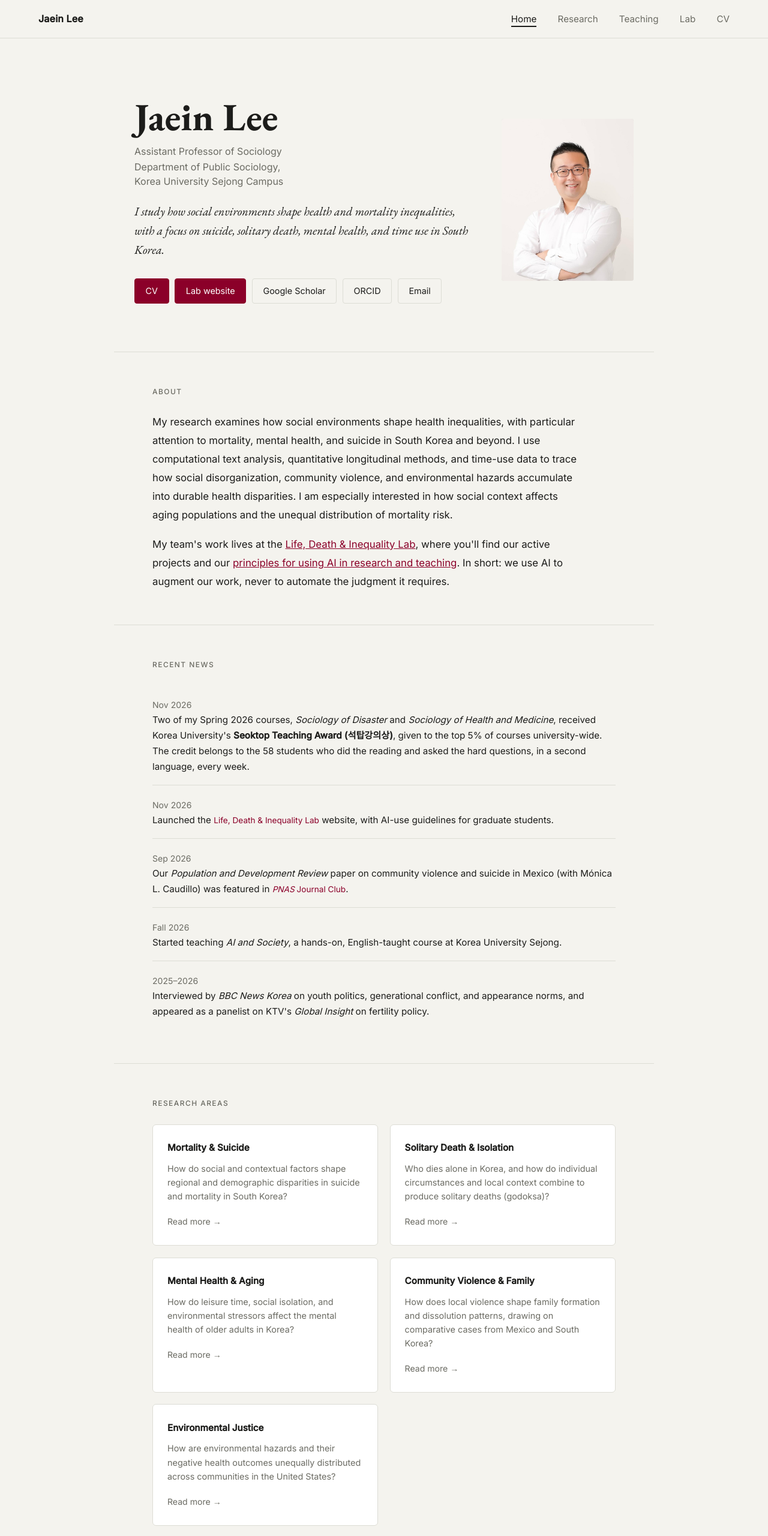
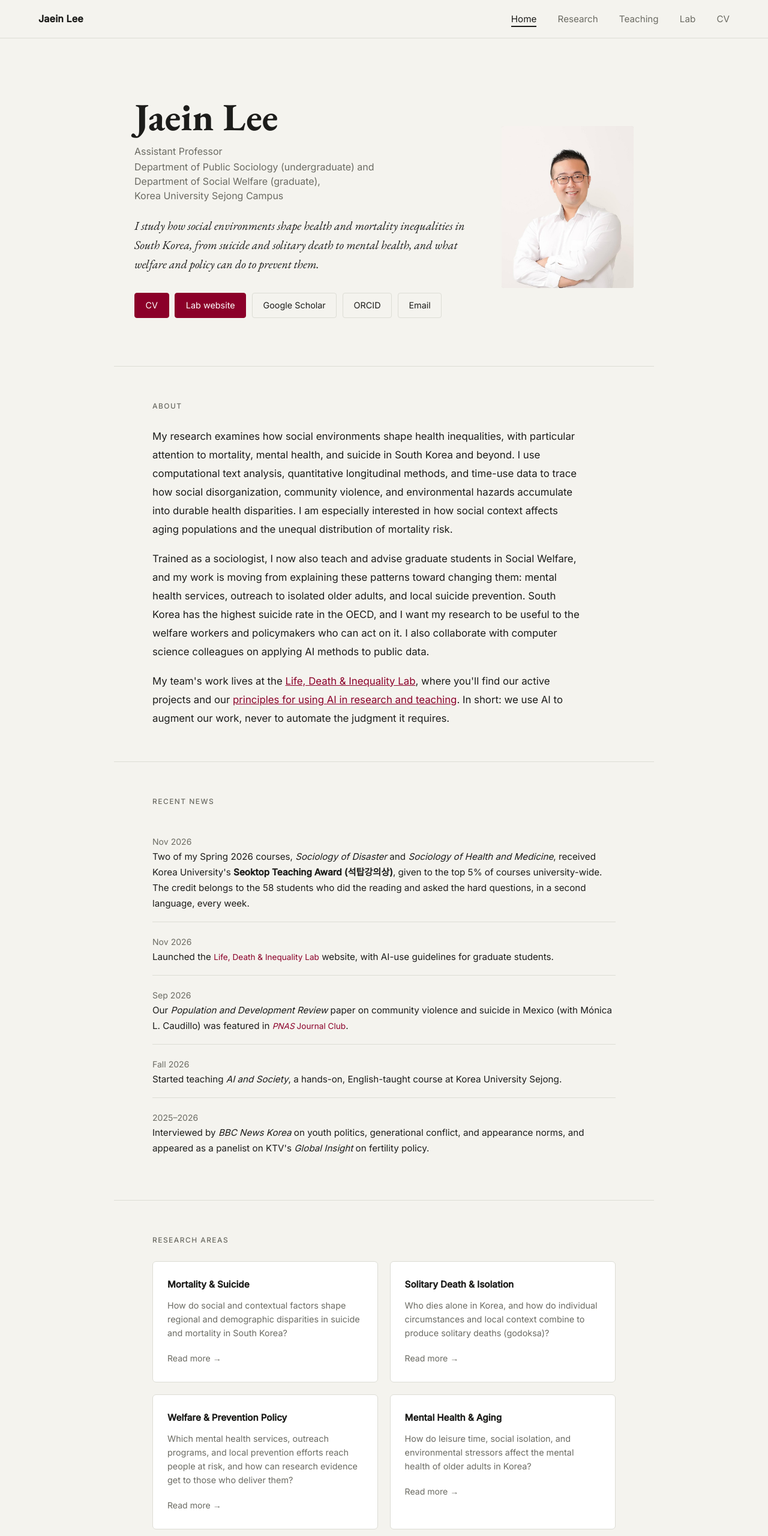
Before and after one commit to poryma/poryma.github.io, a plain HTML site: page index.html in a window 1280 px wide. Shown: the top 2560 px of the page at 60% size. Drawn offline with nearby package versions, Linux system fonts and the light colour scheme.

Commit message:
Add Social Welfare (graduate) affiliation and welfare/policy framing
Co-Authored-By: Claude Opus 5.5 <noreply@anthropic.com>

```diff
--- a/index.html
+++ b/index.html
@@ -255,9 +255,9 @@
 <section class="hero">
   <div class="hero-text">
     <h1>Jaein Lee</h1>
-    <p class="position">Assistant Professor of Sociology</p>
-    <p class="position">Department of Public Sociology,<br>Korea University Sejong Campus</p>
-    <p class="tagline">I study how social environments shape health and mortality inequalities, with a focus on suicide, solitary death, mental health, and time use in South Korea.</p>
+    <p class="position">Assistant Professor</p>
+    <p class="position">Department of Public Sociology (undergraduate) and<br>Department of Social Welfare (graduate),<br>Korea University Sejong Campus</p>
+    <p class="tagline">I study how social environments shape health and mortality inequalities in South Korea, from suicide and solitary death to mental health, and what welfare and policy can do to prevent them.</p>
     <div class="btn-row">
       <a class="btn btn-filled" href="cv.html">CV</a>
       <a class="btn btn-filled" href="https://poryma.github.io/lab/">Lab website</a>
@@ -276,6 +276,9 @@
   <p class="section-label">About</p>
   <p class="section-text">
     My research examines how social environments shape health inequalities, with particular attention to mortality, mental health, and suicide in South Korea and beyond. I use computational text analysis, quantitative longitudinal methods, and time-use data to trace how social disorganization, community violence, and environmental hazards accumulate into durable health disparities. I am especially interested in how social context affects aging populations and the unequal distribution of mortality risk.
+  </p>
+  <p class="section-text" style="margin-top:1.1rem;">
+    Trained as a sociologist, I now also teach and advise graduate students in Social Welfare, and my work is moving from explaining these patterns toward changing them: mental health services, outreach to isolated older adults, and local suicide prevention. South Korea has the highest suicide rate in the OECD, and I want my research to be useful to the welfare workers and policymakers who can act on it. I also collaborate with computer science colleagues on applying AI methods to public data.
   </p>
   <p class="section-text" style="margin-top:1.1rem;">
     My team's work lives at the <a href="https://poryma.github.io/lab/" style="color:var(--green);">Life, Death &amp; Inequality Lab</a>, where you'll find our active projects and our <a href="https://poryma.github.io/lab/ai.html" style="color:var(--green);">principles for using AI in research and teaching</a>. In short: we use AI to augment our work, never to automate the judgment it requires.
@@ -307,6 +310,11 @@
       <h3>Solitary Death &amp; Isolation</h3>
       <p>Who dies alone in Korea, and how do individual circumstances and local context combine to produce solitary deaths (godoksa)?</p>
       <a href="https://poryma.github.io/lab/#projects">Read more →</a>
+    </div>
+    <div class="card">
+      <h3>Welfare &amp; Prevention Policy</h3>
+      <p>Which mental health services, outreach programs, and local prevention efforts reach people at risk, and how can research evidence get to those who deliver them?</p>
+      <a href="https://poryma.github.io/lab/#about">Read more →</a>
     </div>
     <div class="card">
       <h3>Mental Health &amp; Aging</h3>
```
Also changed, not shown: cv.html (+1 -1 lines), research.html (+1 -1 lines).
